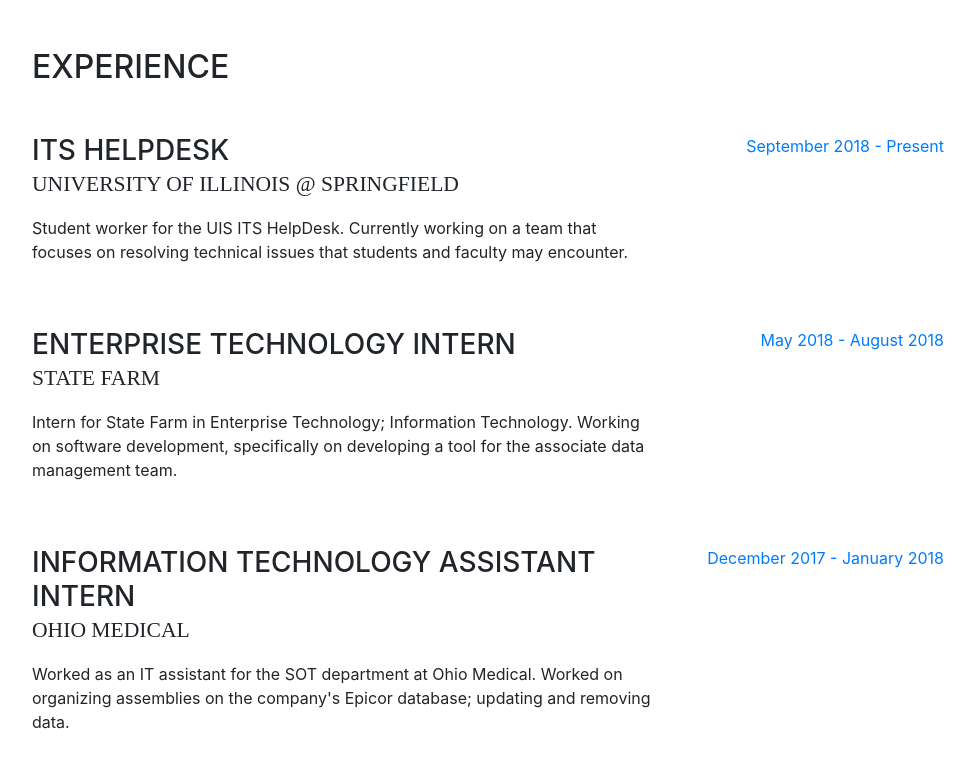
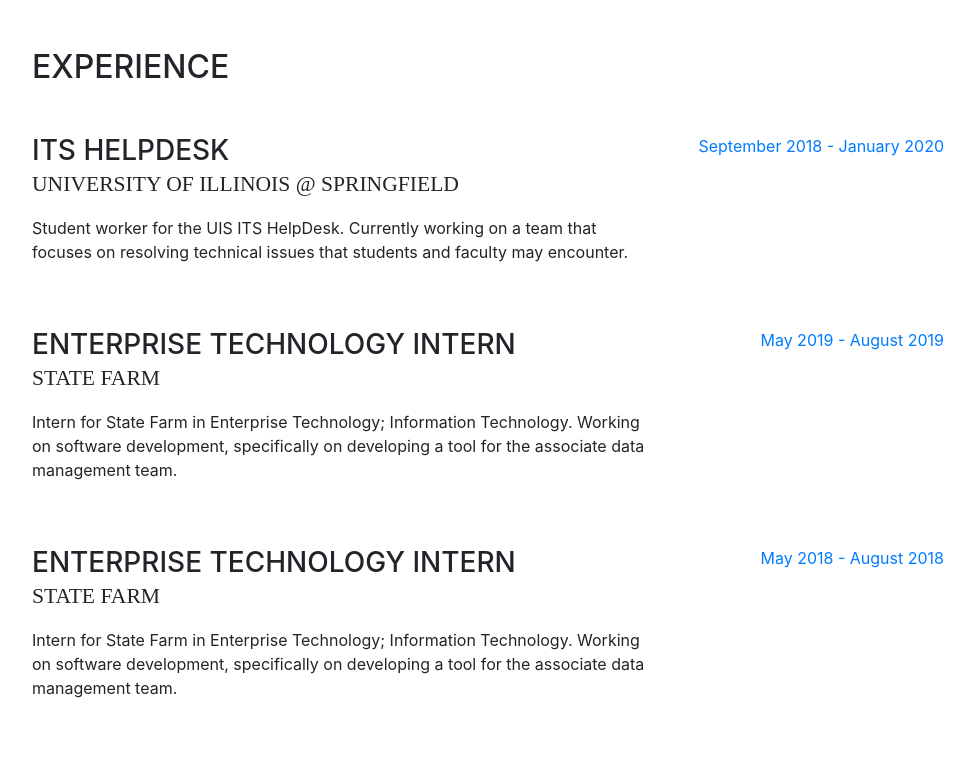
Before and after one commit to ricdominguez/ricdominguez.github.io, a website with bundled scripts: page index.html in a window 1280 px wide. Shown: the part 800-1561 px from the top of the page, without its empty margins (288-1263 px from the left). Built offline with nearby package versions, Linux system fonts and the light colour scheme; a web font is replaced by a local one.

Commit message:
Updates.

```diff
--- a/index.html
+++ b/index.html
@@ -5,28 +5,18 @@
     <meta name="viewport" content="width=device-width, initial-scale=1, shrink-to-fit=no">
     <meta name="description" content="My Online Personal Resume">
     <meta name="author" content="Ricardo Dominguez">
-
     <title>Ricardo Dominguez - Resume</title>
-
-    <!-- Bootstrap core CSS -->
     <link href="vendor/bootstrap/css/bootstrap.min.css" rel="stylesheet">
-
-    <!-- Custom fonts for this template -->
     <link href="https://fonts.googleapis.com/css?family=Saira+Extra+Condensed:100,200,300,400,500,600,700,800,900" rel="stylesheet">
     <link href="https://fonts.googleapis.com/css?family=Open+Sans:300,300i,400,400i,600,600i,700,700i,800,800i" rel="stylesheet">
     <link href="vendor/font-awesome/css/font-awesome.min.css" rel="stylesheet">
     <link href="vendor/devicons/css/devicons.min.css" rel="stylesheet">
     <link href="vendor/simple-line-icons/css/simple-line-icons.css" rel="stylesheet">
-
-    <!-- Import DevIcons -->
     <link rel="stylesheet" href="https://cdn.rawgit.com/konpa/devicon/df6431e323547add1b4cf45992913f15286456d3/devicon.min.css">
-
-    <!-- Custom styles for this template -->
     <link href="css/resume.min.css" rel="stylesheet">
   </head>
 
   <body id="page-top">
-
     <nav class="navbar navbar-expand-lg navbar-dark bg-primary fixed-top" id="sideNav">
       <a class="navbar-brand js-scroll-trigger" href="#page-top">
         <span class="d-block d-lg-none"></span>
@@ -65,7 +55,6 @@
     </nav>
 
     <div class="container-fluid p-0">
-
       <section class="resume-section p-3 p-lg-5 d-flex d-column" id="about">
         <div class="my-auto">
           <h1 class="mb-0">Ricardo
@@ -77,7 +66,7 @@
           <p class="mb-5">Hello, my name is Ricardo and I am an undergraduate student at the University of Illinois @ Springfield. I am interested in software development, artificial intelligence, and database management.</p>
           <ul class="list-inline list-social-icons mb-0">
             <li class="list-inline-item">
-              <a href="#put-URL-to-profile">
+              <a href="https://www.linkedin.com/in/ricardo-dominguez-242923198">
                 <span class="fa-stack fa-lg">
                   <i class="fa fa-circle fa-stack-2x"></i>
                   <i class="fa fa-linkedin fa-stack-1x fa-inverse"></i>
@@ -107,7 +96,17 @@
               <p>Student worker for the UIS ITS HelpDesk. Currently working on a team that focuses on resolving technical issues that students and faculty may encounter.</p>
             </div>
             <div class="resume-date text-md-right">
-              <span class="text-primary">September 2018 - Present</span>
+              <span class="text-primary">September 2018 - January 2020</span>
+            </div>
+          </div>
+          <div class="resume-item d-flex flex-column flex-md-row mb-5">
+            <div class="resume-content mr-auto">
+              <h3 class="mb-0">Enterprise Technology Intern</h3>
+              <div class="subheading mb-3">State Farm</div>
+              <p>Intern for State Farm in Enterprise Technology; Information Technology. Working on software development, specifically on developing a tool for the associate data management team.</p>
+            </div>
+            <div class="resume-date text-md-right">
+              <span class="text-primary">May 2019 - August 2019</span>
             </div>
           </div>
           <div class="resume-item d-flex flex-column flex-md-row mb-5">
@@ -173,7 +172,7 @@
               <i class="devicon-apple-original"></i>
             </li>
             <li class="list-inline-item">
-              <i class="devicon-windows8-original"></i>
+              <i class="devicon-windows10-original"></i>
             </li>
             <!-- <li class="list-inline-item">
               <i class="devicon-linux-plain"></i>
```
